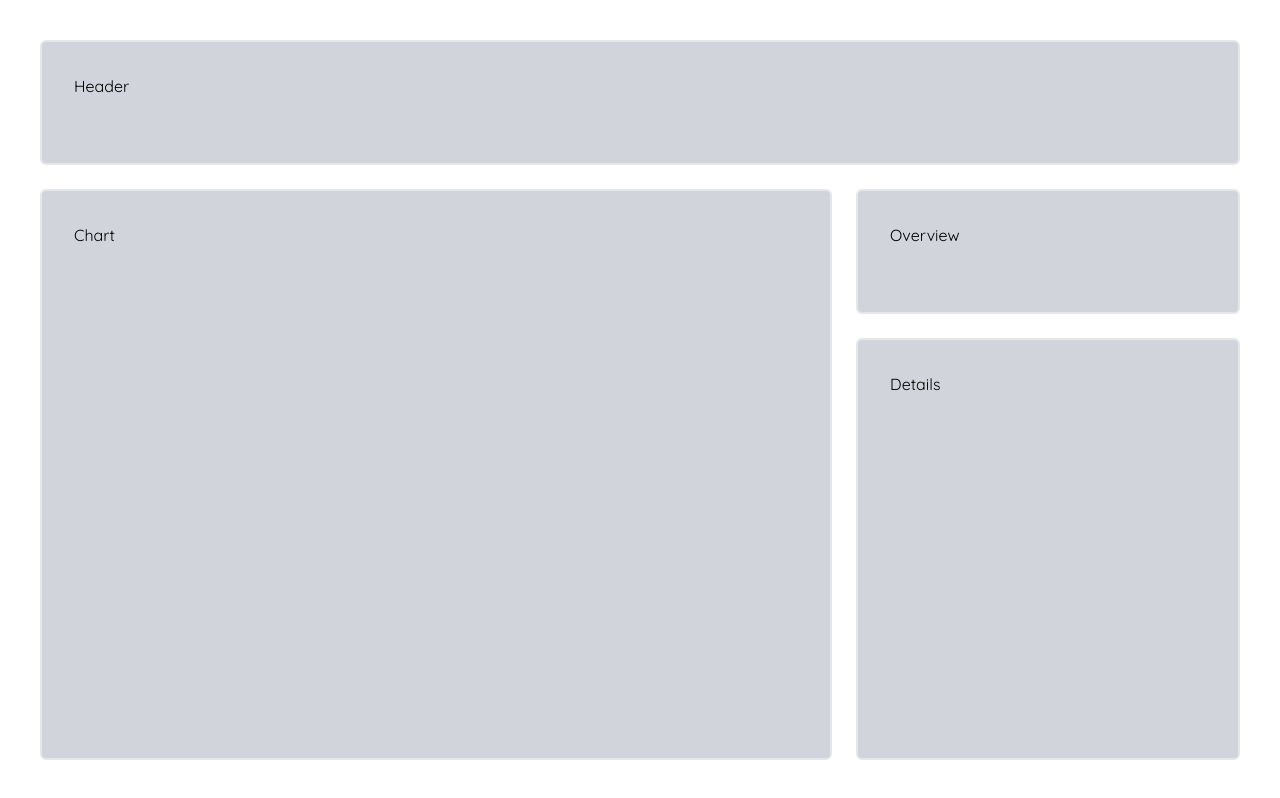
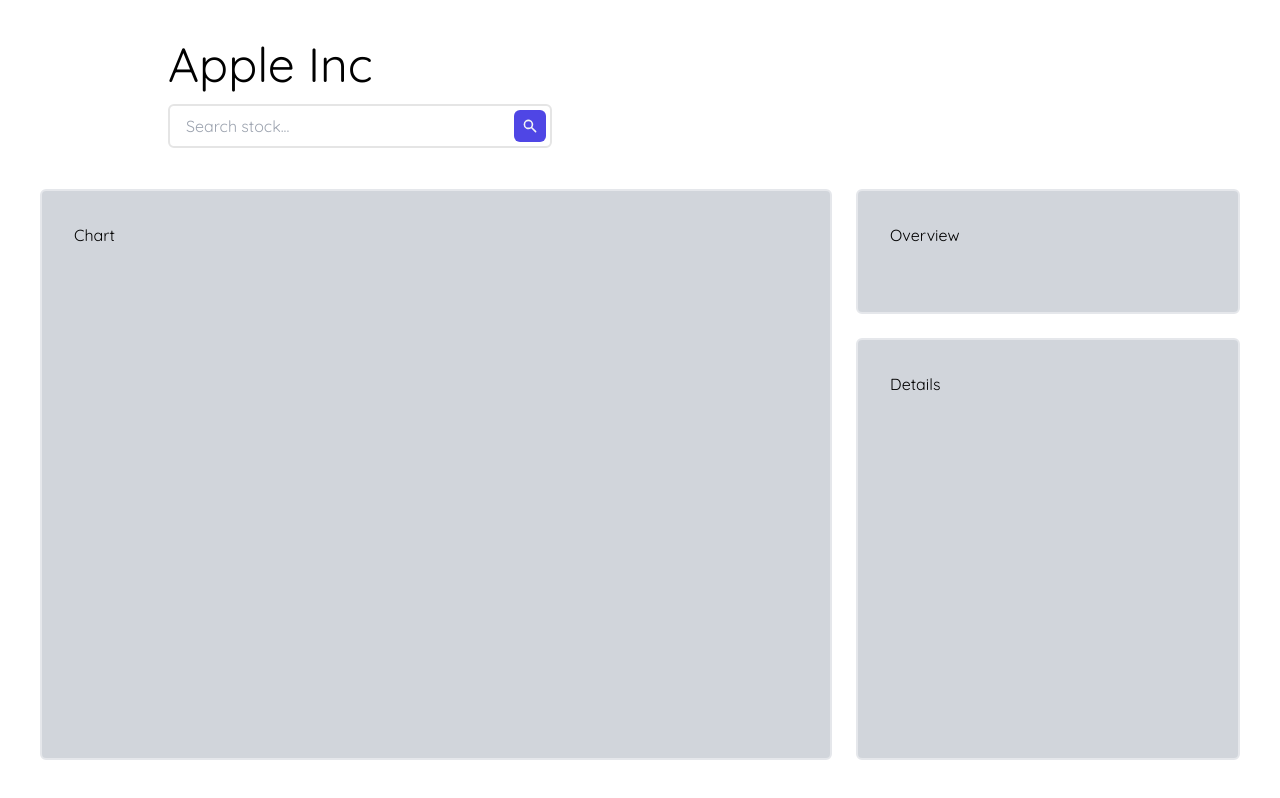
Before and after one commit to cgrn24/stock_dashboard, a Next.js app: page / in a window 1280 px wide. Built offline with nearby package versions, Linux system fonts and the light colour scheme.

Commit message:
feat: search components added

```diff
--- a/package.json
+++ b/package.json
@@ -9,6 +9,7 @@
     "lint": "next lint"
   },
   "dependencies": {
+    "@heroicons/react": "1.0.6",
     "@tanstack/react-query": "^4.29.5",
     "@types/node": "20.1.0",
     "@types/react": "18.2.6",
--- a/src/app/globals.css
+++ b/src/app/globals.css
@@ -25,3 +25,19 @@
     )
     rgb(var(--background-start-rgb));
 } */
+
+@layer components {
+  .custom-scrollbar::-webkit-scrollbar {
+    width: 4px;
+  }
+
+  .custom-scrollbar::-webkit-scrollbar-track {
+    background: transparent;
+  }
+
+  .custom-scrollbar::-webkit-scrollbar-thumb {
+    background-color: #a5cffc;
+    width: 5px;
+    border-radius: 10px;
+  }
+}
--- a/src/common/components/Dashboard/Dashboard.tsx
+++ b/src/common/components/Dashboard/Dashboard.tsx
@@ -1,10 +1,12 @@
+import { mockCompanyDetails } from '@/common/constants/mock'
 import { Card } from '../Card/Card'
+import { Header } from '../Header/Header'
 
 export const Dashboard = () => {
   return (
     <div className='h-screen grid grid-cols-1 md:grid-cols-2 xl:grid-cols-3 grid-rows-8 md:grid-rows-7 xl:grid-rows-5 auto-rows-fr gap-6 p-10 front-quicksand'>
-      <div className='col-span-1 md:col-span-2 xl:col-span-3 row-span-1'>
-        <Card>Header</Card>
+      <div className='col-span-1 md:col-span-2 xl:col-span-3 row-span-1 flex justify-start items-center'>
+        <Header name={mockCompanyDetails.name} />
       </div>
       <div className='md:col-span-2 row-span-4'>
         <Card>Chart</Card>
--- /dev/null
+++ b/src/common/components/Header/Header.tsx
@@ -0,0 +1,17 @@
+import { FC } from 'react'
+import { Search } from '../Search/Search'
+
+type Props = {
+  name?: string
+}
+
+export const Header: FC<Props> = ({ name }) => {
+  return (
+    <>
+      <div className='xl:px-32'>
+        <h1 className='text-5xl'>{name}</h1>
+        <Search />
+      </div>
+    </>
+  )
+}
--- /dev/null
+++ b/src/common/components/Search/Search.tsx
@@ -0,0 +1,47 @@
+import { mockSearchResults } from '@/common/constants/mock'
+import { useState } from 'react'
+import { SearchIcon, XIcon } from '@heroicons/react/solid'
+import { SearchResults } from '../SearchResults/SearchResults'
+
+export const Search = () => {
+  const [input, setInput] = useState('')
+  const [bestMatches, setBestMatches] = useState(mockSearchResults.result)
+
+  const clear = () => {
+    setInput('')
+    setBestMatches([])
+  }
+  const updateBestMatches = () => {
+    setBestMatches(mockSearchResults.result)
+  }
+  return (
+    <div>
+      <div className='flex items-center my-4 border-2 rounded-md relative z-50 w-96 bg-white border-neutral-200'>
+        <input
+          type='text'
+          value={input}
+          className='w-full px-4 py-2 focus:outline-none rounded-md'
+          placeholder='Search stock...'
+          onChange={(event) => setInput(event.target.value)}
+          onKeyPress={(event) => {
+            if (event.key === 'Enter') {
+              updateBestMatches()
+            }
+          }}
+        />
+        {input && (
+          <button onClick={clear} className='m-1'>
+            <XIcon className='h-4 w-4 fill-gray-500' />
+          </button>
+        )}
+        <button
+          onClick={updateBestMatches}
+          className='h-8 w-8 bg-indigo-600 rounded-md flex justify-center items-center m-1 p-2 transition duration-300 hover:ring-2 ring-indigo-400'
+        >
+          <SearchIcon className='h-4 w-4 fill-gray-100' />
+        </button>
+        {input && bestMatches.length > 0 ? <SearchResults results={bestMatches} /> : null}
+      </div>
+    </div>
+  )
+}
--- /dev/null
+++ b/src/common/components/SearchResults/SearchResults.tsx
@@ -0,0 +1,20 @@
+import { FC } from 'react'
+
+type Props = {
+  results: any
+}
+
+export const SearchResults: FC<Props> = ({ results }) => {
+  return (
+    <ul className='absolute top-12 border-2 w-full rounded-md h-64 overflow-y-scroll bg-white border-neutral-200 custom-scrollbar'>
+      {results.map((item: any) => {
+        return (
+          <li key={item.symbol} className='cursor-pointer p-4 m-2 flex items-center justify-between rounded-md hover:bg-indigo-200'>
+            <span>{item.symbol}</span>
+            <span>{item.description}</span>
+          </li>
+        )
+      })}
+    </ul>
+  )
+}
```
Also changed, not shown: 1 other file (tests, documents, lock files or other folders).
